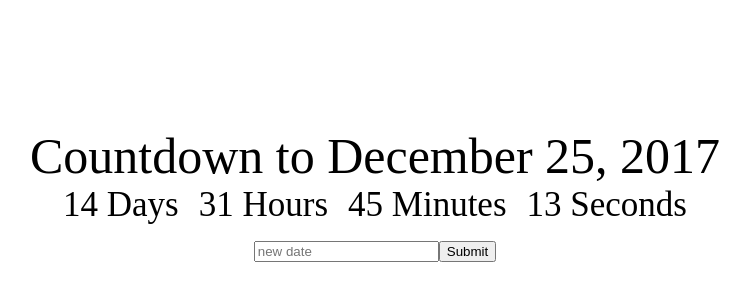
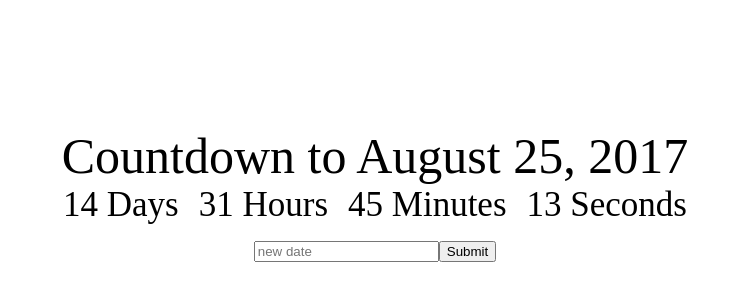
Before and after one commit to EditK/countdown-show, a React (Create React App) app: page / in a window 1280 px wide. Shown: the part 126-426 px from the top of the page, without its empty margins (265-1015 px from the left). Built offline with nearby package versions, Linux system fonts and the light colour scheme.

Commit message:
Constructor added

```diff
--- a/src/App.jsx
+++ b/src/App.jsx
@@ -2,10 +2,18 @@ import React, { Component } from 'react';
 import './App.css'
 
 class App extends Component {
+    constructor(props) {
+        super(props);
+        this.state = {
+            deadline: 'August 25, 2017'
+        }
+
+    }
+
     render() {
         return (
             <div className="App">
-                <div className='App-title'>Countdown to December 25, 2017</div>
+                <div className='App-title'>Countdown to {this.state.deadline}</div>
                 <div>
                     <div className='Clock-days'>14 Days</div>
                     <div className='Clock-hours'>31 Hours</div>
```
